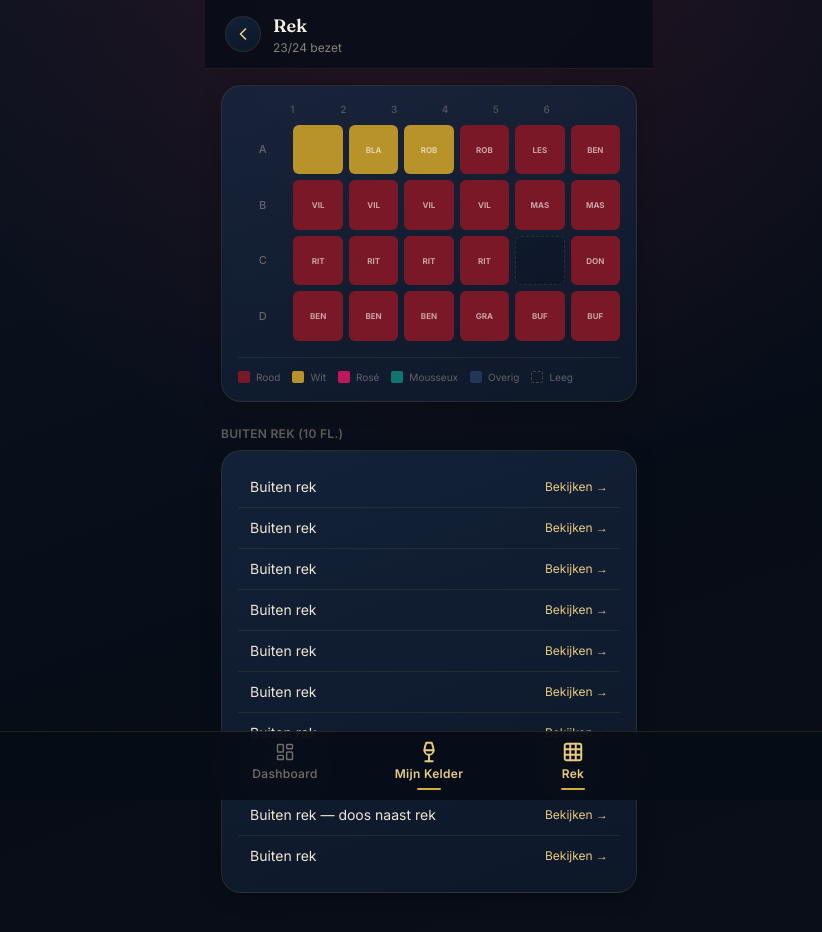
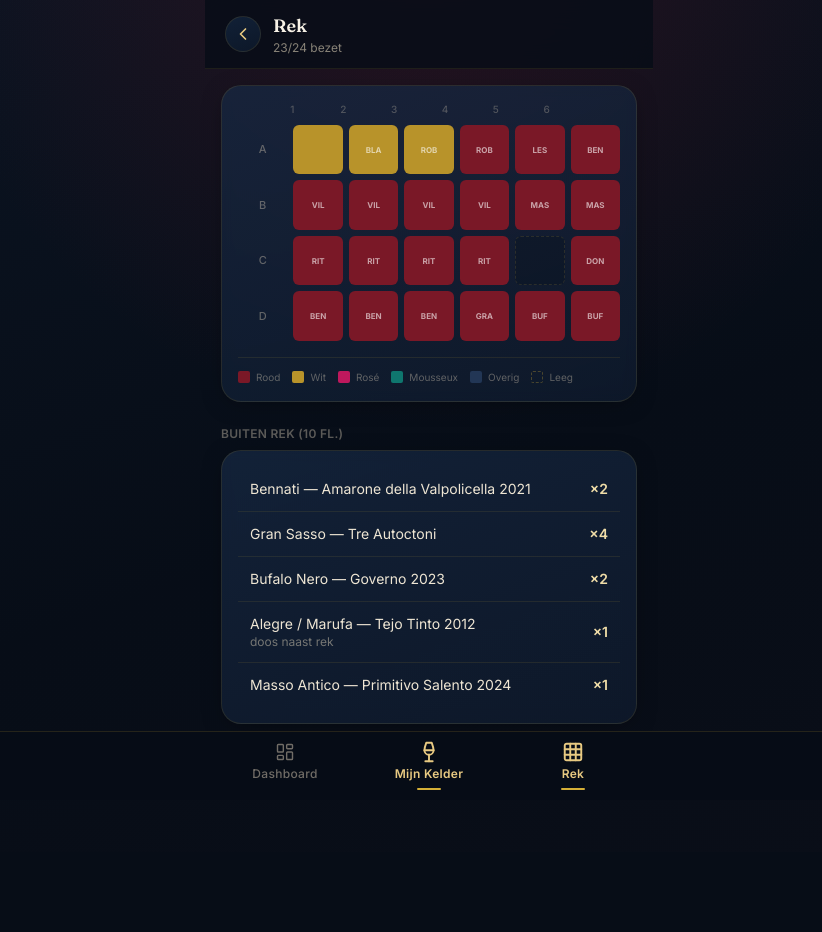
Before and after one commit to goemanalexander/VinIQ, a Next.js app: page /kelder/rek in a window 1280 px wide. Shown: the top 932 px of the page, without its empty margins (211-1033 px from the left). After the commit the page ends 852 px from the top, so only its background shows below. Built offline with nearby package versions, Linux system fonts and the light colour scheme.

Commit message:
ui: group bottles outside rack by wine with quantities

```diff
--- a/app/kelder/rek/page.tsx
+++ b/app/kelder/rek/page.tsx
@@ -4,8 +4,8 @@ import { useEffect, useState } from 'react';
 import Link from 'next/link';
 import PageHeader from '@/components/PageHeader';
 import Card from '@/components/Card';
-import { getRackGrid, getBottles } from '@/lib/storage';
-import type { RackGrid, RackRow, RackCol, Bottle } from '@/lib/types';
+import { getRackGrid, getBottles, getWines } from '@/lib/storage';
+import type { RackGrid, RackRow, RackCol, Bottle, Wine } from '@/lib/types';
 
 const ROWS: RackRow[] = ['A', 'B', 'C', 'D'];
 const COLS: RackCol[] = [1, 2, 3, 4, 5, 6];
@@ -22,9 +22,11 @@ const COLOR_MAP: Record<string, string> = {
 export default function RekPage() {
   const [grid, setGrid] = useState<RackGrid | null>(null);
   const [outsideBottles, setOutsideBottles] = useState<Bottle[]>([]);
+  const [wines, setWines] = useState<Wine[]>([]);
 
   useEffect(() => {
     getRackGrid().then(setGrid);
+    getWines().then(setWines);
     getBottles().then(all => setOutsideBottles(all.filter(b => b.location.type === 'outside')));
   }, []);
 
@@ -121,13 +123,18 @@ export default function RekPage() {
               Buiten rek ({outsideBottles.length} fl.)
             </h2>
             <Card className="divide-y divide-gold-500/10 p-1">
-              {outsideBottles.map(b => {
-                const label = b.location.type === 'outside' ? b.location.label : '';
+              {Array.from(new Set(outsideBottles.map(b => b.wineId))).map(wineId => {
+                const group = outsideBottles.filter(b => b.wineId === wineId);
+                const wine = wines.find(w => w.id === wineId);
+                const labels = Array.from(new Set(group.map(b => b.location.type === 'outside' ? b.location.label : undefined).filter(Boolean)));
                 return (
-                  <div key={b.id} className="flex items-center justify-between px-3 py-2.5">
-                    <span className="text-sm text-cream-200">{label ? `Buiten rek — ${label}` : 'Buiten rek'}</span>
-                    <Link href={`/kelder/wijn/${b.wineId}`} className="text-xs text-gold-400">Bekijken →</Link>
-                  </div>
+                  <Link key={wineId} href={`/kelder/wijn/${wineId}`} className="flex items-center justify-between gap-3 px-3 py-3">
+                    <span className="min-w-0 text-sm text-cream-200">
+                      {wine ? `${wine.producer ? wine.producer + ' — ' : ''}${wine.wineName} ${wine.vintage ?? ''}` : 'Onbekende wijn'}
+                      {labels.length > 0 && <span className="block text-xs text-cream-300/50">{labels.join(', ')}</span>}
+                    </span>
+                    <span className="shrink-0 text-sm font-semibold text-gold-300">×{group.length}</span>
+                  </Link>
                 );
               })}
             </Card>
```
